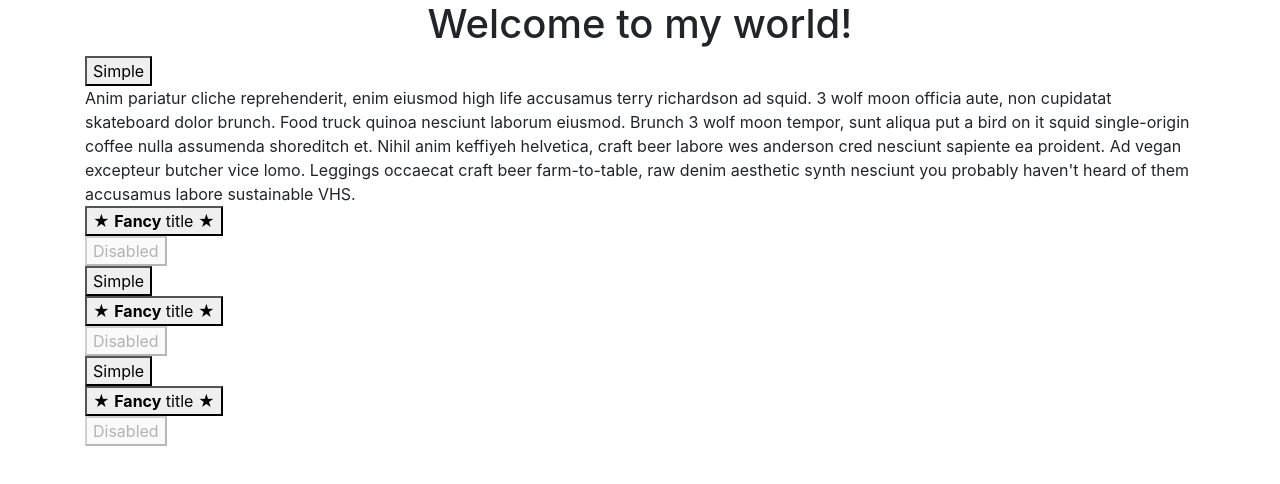
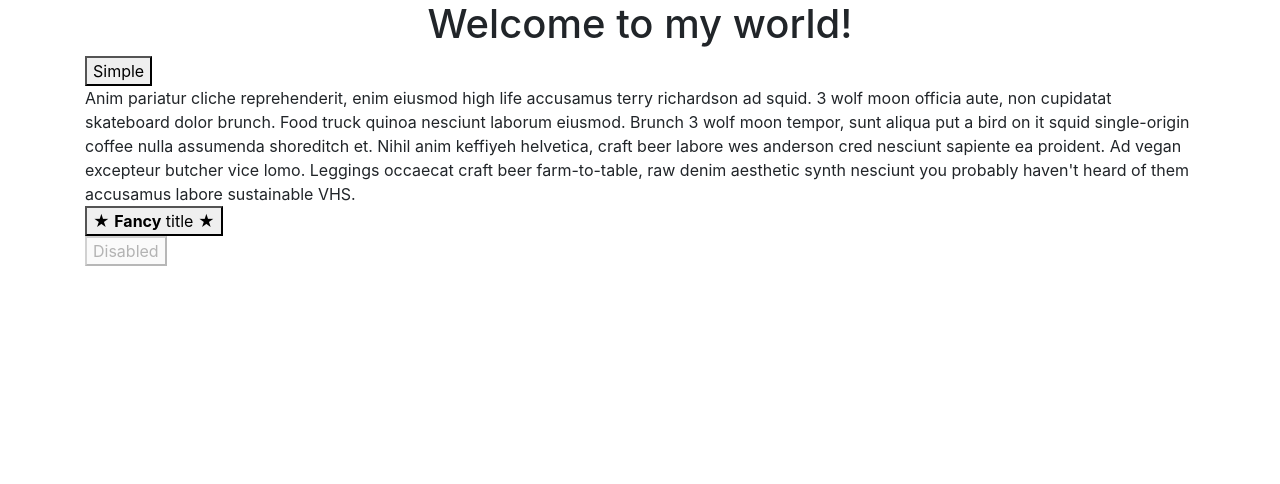
Before and after one commit to elisedrd/anniv-elise, an Angular app: page / in a window 1280 px wide. Shown: the top 484 px of the page. Built offline with nearby package versions, Linux system fonts and the light colour scheme.

Commit message:
still testing

```diff
--- a/src/app/app.component.html
+++ b/src/app/app.component.html
@@ -7,7 +7,5 @@
 
 <div class="container">
   <app-tets></app-tets>
-  <app-tets></app-tets>
-  <app-tets></app-tets>
 </div>
 <router-outlet></router-outlet>
```
Also changed, not shown: 3 other files (tests, documents, lock files or other folders).
